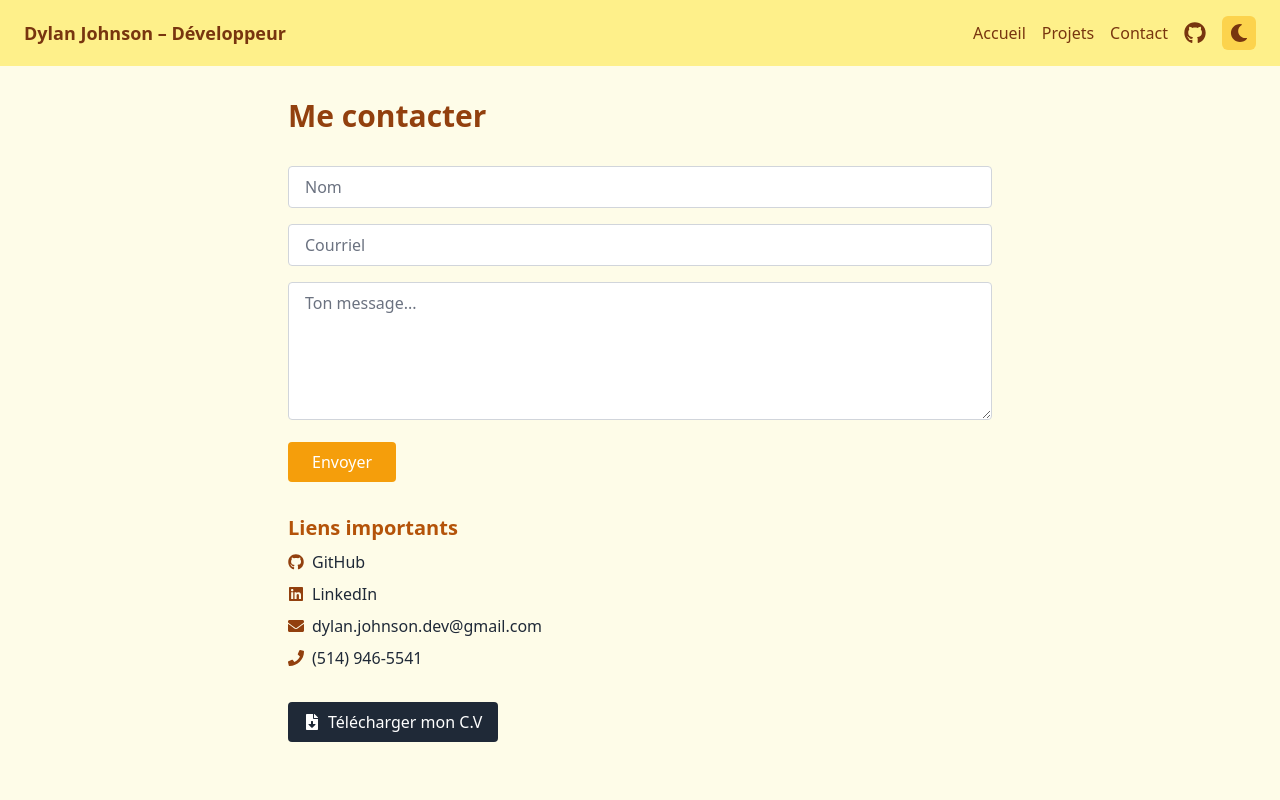
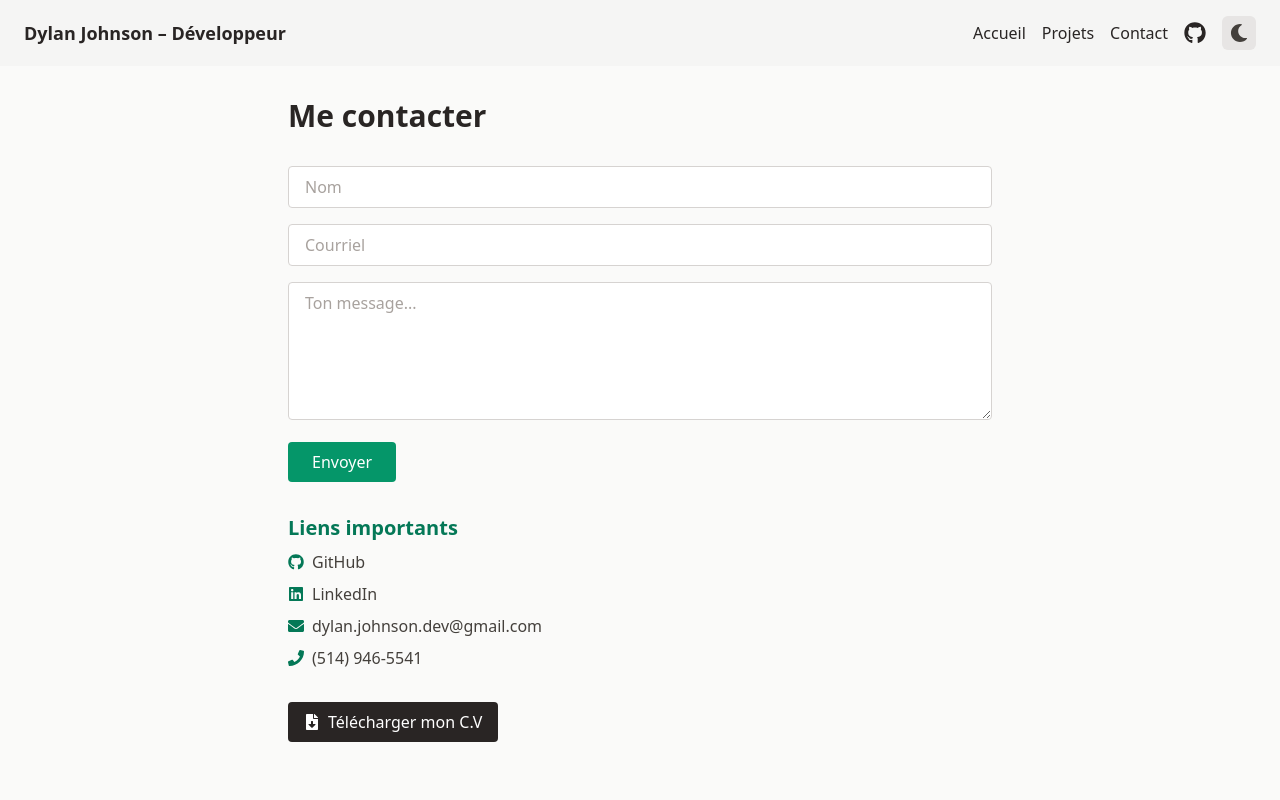
Before and after one commit to Cuplan/Portfolio_Page, a React (Vite) app in the folder portfolio-dj/: page /contact in a window 1280 px wide. Shown: the top 800 px of the page. Built offline with nearby package versions, Linux system fonts and the light colour scheme.

Commit message:
Update style

```diff
--- a/portfolio-dj/src/App.tsx
+++ b/portfolio-dj/src/App.tsx
@@ -13,7 +13,7 @@ function App() {
 
   return (
     //  On ajoute bg-light/dark + text-light/dark pour tout le site
-    <div className="flex flex-col min-h-screen bg-yellow-50 dark:bg-gray-800 transition-colors duration-300">
+    <div className="flex flex-col min-h-screen bg-stone-50 dark:bg-dj-black transition-colors duration-300">
       <Navbar />
 
       <main className="flex-grow">
--- a/portfolio-dj/src/components/Navbar.tsx
+++ b/portfolio-dj/src/components/Navbar.tsx
@@ -9,9 +9,10 @@ export default function Navbar() {
     <nav
       className="
         w-full
-        bg-yellow-200 text-amber-900
-        dark:bg-gray-900 dark:text-amber-200
-        shadow-md px-4 sm:px-6 py-4
+        bg-stone-100 text-stone-800
+        dark:bg-dj-nav dark:text-green-400
+        shadow-sm dark:border-b dark:border-zinc-800
+        px-4 sm:px-6 py-4
         transition-colors duration-300
       "
     >
@@ -22,7 +23,7 @@ export default function Navbar() {
           to="/"
           className="
             text-lg font-bold
-            hover:text-amber-700 dark:hover:text-amber-300
+            hover:text-emerald-700 dark:hover:text-green-300
             whitespace-nowrap
           "
         >
@@ -32,15 +33,15 @@ export default function Navbar() {
         {/* Liens + icônes */}
         <div className="flex flex-wrap gap-4 items-center justify-end">
 
-          <Link to="/" className="hover:text-amber-700 dark:hover:text-amber-300">
+          <Link to="/" className="hover:text-emerald-700 dark:hover:text-green-300">
             Accueil
           </Link>
 
-          <Link to="/projets" className="hover:text-amber-700 dark:hover:text-amber-300">
+          <Link to="/projets" className="hover:text-emerald-700 dark:hover:text-green-300">
             Projets
           </Link>
 
-          <Link to="/contact" className="hover:text-amber-700 dark:hover:text-amber-300">
+          <Link to="/contact" className="hover:text-emerald-700 dark:hover:text-green-300">
             Contact
           </Link>
 
@@ -48,7 +49,7 @@ export default function Navbar() {
             href="https://github.com/Cuplan"
             target="_blank"
             rel="noopener noreferrer"
-            className="hover:text-amber-700 dark:hover:text-amber-300"
+            className="hover:text-emerald-700 dark:hover:text-green-300"
             aria-label="GitHub"
           >
             <FaGithub size={22} />
@@ -60,11 +61,11 @@ export default function Navbar() {
             aria-label="Toggle Dark/Light Mode"
             className="
               p-2 rounded-md
-              bg-amber-300 hover:bg-amber-400
-              dark:bg-gray-700 dark:hover:bg-gray-600
-              text-amber-900 dark:text-amber-200
+              bg-stone-200 hover:bg-stone-300
+              dark:bg-zinc-800 dark:hover:bg-zinc-700
+              text-stone-700 dark:text-green-400
               transition-all duration-200
-              focus:outline-none focus:ring-2 focus:ring-offset-2 focus:ring-amber-500
+              focus:outline-none focus:ring-2 focus:ring-offset-2 focus:ring-emerald-500
             "
           >
             {theme === "light" ? <FaMoon size={18} /> : <FaSun size={18} />}
--- a/portfolio-dj/src/pages/Contact.tsx
+++ b/portfolio-dj/src/pages/Contact.tsx
@@ -35,9 +35,9 @@ export default function Contact() {
   }
 
   return (
-    <section className="min-h-screen bg-yellow-50 dark:bg-gray-800 transition-colors duration-300">
+    <section className="min-h-screen bg-stone-50 dark:bg-dj-black transition-colors duration-300">
       <div className="max-w-3xl mx-auto p-8 space-y-8">
-        <h1 className="text-3xl font-bold text-amber-800 dark:text-amber-200 transition-colors duration-300">
+        <h1 className="text-3xl font-bold text-stone-800 dark:text-green-400 transition-colors duration-300">
           Me contacter
         </h1>
 
@@ -52,12 +52,12 @@ export default function Contact() {
             required
             className="
               w-full
-              bg-white dark:bg-gray-700
-              border border-gray-300 dark:border-gray-600
-              text-gray-900 dark:text-gray-100
+              bg-white dark:bg-zinc-900
+              border border-stone-300 dark:border-zinc-700
+              text-stone-900 dark:text-zinc-100
               rounded px-4 py-2
-              placeholder-gray-500 dark:placeholder-gray-400
-              focus:outline-none focus:ring-2 focus:ring-amber-400 dark:focus:ring-amber-300
+              placeholder-stone-400 dark:placeholder-zinc-500
+              focus:outline-none focus:ring-2 focus:ring-emerald-400 dark:focus:ring-green-500
               transition-colors duration-300
             "
           />
@@ -70,12 +70,12 @@ export default function Contact() {
             required
             className="
               w-full
-              bg-white dark:bg-gray-700
-              border border-gray-300 dark:border-gray-600
-              text-gray-900 dark:text-gray-100
+              bg-white dark:bg-zinc-900
+              border border-stone-300 dark:border-zinc-700
+              text-stone-900 dark:text-zinc-100
               rounded px-4 py-2
-              placeholder-gray-500 dark:placeholder-gray-400
-              focus:outline-none focus:ring-2 focus:ring-amber-400 dark:focus:ring-amber-300
+              placeholder-stone-400 dark:placeholder-zinc-500
+              focus:outline-none focus:ring-2 focus:ring-emerald-400 dark:focus:ring-green-500
               transition-colors duration-300
             "
           />
@@ -88,23 +88,23 @@ export default function Contact() {
             rows={5}
             className="
               w-full
-              bg-white dark:bg-gray-700
-              border border-gray-300 dark:border-gray-600
-              text-gray-900 dark:text-gray-100
+              bg-white dark:bg-zinc-900
+              border border-stone-300 dark:border-zinc-700
+              text-stone-900 dark:text-zinc-100
               rounded px-4 py-2
-              placeholder-gray-500 dark:placeholder-gray-400
-              focus:outline-none focus:ring-2 focus:ring-amber-400 dark:focus:ring-amber-300
+              placeholder-stone-400 dark:placeholder-zinc-500
+              focus:outline-none focus:ring-2 focus:ring-emerald-400 dark:focus:ring-green-500
               transition-colors duration-300
             "
           />
           <button
             type="submit"
             className="
-              bg-amber-500 dark:bg-amber-400
+              bg-emerald-600 dark:bg-green-600
               text-white
               px-6 py-2 rounded
-              hover:bg-amber-600 dark:hover:bg-amber-300
-              focus:outline-none focus:ring-2 focus:ring-offset-2 focus:ring-amber-500 dark:focus:ring-amber-300
+              hover:bg-emerald-700 dark:hover:bg-green-500
+              focus:outline-none focus:ring-2 focus:ring-offset-2 focus:ring-emerald-500 dark:focus:ring-green-500
               transition-all duration-200
             "
           >
@@ -114,52 +114,52 @@ export default function Contact() {
 
         {/* LIENS IMPORTANTS */}
         <div className="space-y-2">
-          <h2 className="text-xl font-semibold text-amber-700 dark:text-amber-300 transition-colors duration-300">
+          <h2 className="text-xl font-semibold text-emerald-700 dark:text-green-400 transition-colors duration-300">
             Liens importants
           </h2>
           <ul className="space-y-2">
-            <li className="flex items-center gap-2 text-gray-800 dark:text-gray-200 transition-colors duration-300">
-              <FaGithub className="text-amber-800 dark:text-amber-200 transition-colors duration-300" />{" "}
+            <li className="flex items-center gap-2 text-stone-700 dark:text-zinc-300 transition-colors duration-300">
+              <FaGithub className="text-emerald-700 dark:text-green-400 transition-colors duration-300" />{" "}
               <a
                 href="https://github.com/Cuplan"
                 target="_blank"
                 rel="noopener noreferrer"
-                className="hover:text-amber-600 dark:hover:text-amber-400 transition-colors duration-200"
+                className="hover:text-emerald-600 dark:hover:text-green-300 transition-colors duration-200"
               >
                 GitHub
               </a>
             </li>
-            <li className="flex items-center gap-2 text-gray-800 dark:text-gray-200 transition-colors duration-300">
+            <li className="flex items-center gap-2 text-stone-700 dark:text-zinc-300 transition-colors duration-300">
               <FaLinkedin
-                className="text-amber-800 dark:text-amber-200 transition-colors duration-300"
+                className="text-emerald-700 dark:text-green-400 transition-colors duration-300"
               />{" "}
               <a
                 href="https://www.linkedin.com/in/dylan-johnson-447681280/"
                 target="_blank"
                 rel="noopener noreferrer"
-                className="hover:text-amber-600 dark:hover:text-amber-400 transition-colors duration-200"
+                className="hover:text-emerald-600 dark:hover:text-green-300 transition-colors duration-200"
               >
                 LinkedIn
               </a>
             </li>
-            <li className="flex items-center gap-2 text-gray-800 dark:text-gray-200 transition-colors duration-300">
+            <li className="flex items-center gap-2 text-stone-700 dark:text-zinc-300 transition-colors duration-300">
               <FaEnvelope
-                className="text-amber-800 dark:text-amber-200 transition-colors duration-300"
+                className="text-emerald-700 dark:text-green-400 transition-colors duration-300"
               />{" "}
               <a
                 href="mailto:dylan.johnson.dev@gmail.com"
-                className="hover:text-amber-600 dark:hover:text-amber-400 transition-colors duration-200"
+                className="hover:text-emerald-600 dark:hover:text-green-300 transition-colors duration-200"
               >
                 dylan.johnson.dev@gmail.com
               </a>
             </li>
-            <li className="flex items-center gap-2 text-gray-800 dark:text-gray-200 transition-colors duration-300">
+            <li className="flex items-center gap-2 text-stone-700 dark:text-zinc-300 transition-colors duration-300">
               <FaPhone
-                className="text-amber-800 dark:text-amber-200 transition-colors duration-300"
+                className="text-emerald-700 dark:text-green-400 transition-colors duration-300"
               />{" "}
               <a
                 href="tel:+15149465541"
-                className="hover:text-amber-600 dark:hover:text-amber-400 transition-colors duration-200"
+                className="hover:text-emerald-600 dark:hover:text-green-300 transition-colors duration-200"
               >
                 (514) 946-5541
               </a>
@@ -174,11 +174,11 @@ export default function Contact() {
             download
             className="
               inline-flex items-center
-              bg-gray-800 dark:bg-gray-200
-              text-white dark:text-gray-800
+              bg-stone-800 dark:bg-green-600
+              text-white
               px-4 py-2 rounded
-              hover:bg-gray-900 dark:hover:bg-gray-300
-              focus:outline-none focus:ring-2 focus:ring-offset-2 focus:ring-amber-500 dark:focus:ring-amber-300
+              hover:bg-stone-900 dark:hover:bg-green-500
+              focus:outline-none focus:ring-2 focus:ring-offset-2 focus:ring-emerald-500 dark:focus:ring-green-500
               transition-colors duration-200
             "
           >
--- a/portfolio-dj/src/pages/Projets.tsx
+++ b/portfolio-dj/src/pages/Projets.tsx
@@ -7,7 +7,7 @@ export default function Projects() {
       className="
         flex flex-col
         min-h-screen
-        bg-yellow-50 dark:bg-gray-800
+        bg-stone-50 dark:bg-dj-black
         transition-colors duration-300
       "
     >
--- a/portfolio-dj/tailwind.config.js
+++ b/portfolio-dj/tailwind.config.js
@@ -1,9 +1,15 @@
 /** @type {import('tailwindcss').Config} */
 module.exports = {
-  darkMode: "class", // <— ajoute cette ligne
+  darkMode: "class",
   content: ["./index.html", "./src/**/*.{js,ts,jsx,tsx}"],
   theme: {
-    extend: {},
+    extend: {
+      colors: {
+        "dj-black": "#0a0a0a",
+        "dj-card": "#111111",
+        "dj-nav": "#080808",
+      },
+    },
   },
   plugins: [],
 };
```
Also changed, not shown: portfolio-dj/src/components/Footer.tsx (+8 -6 lines), portfolio-dj/src/components/ProjectCards.tsx (+8 -9 lines), portfolio-dj/src/pages/Home.tsx (+18 -17 lines), 1 other file (tests, documents, lock files or other folders).
